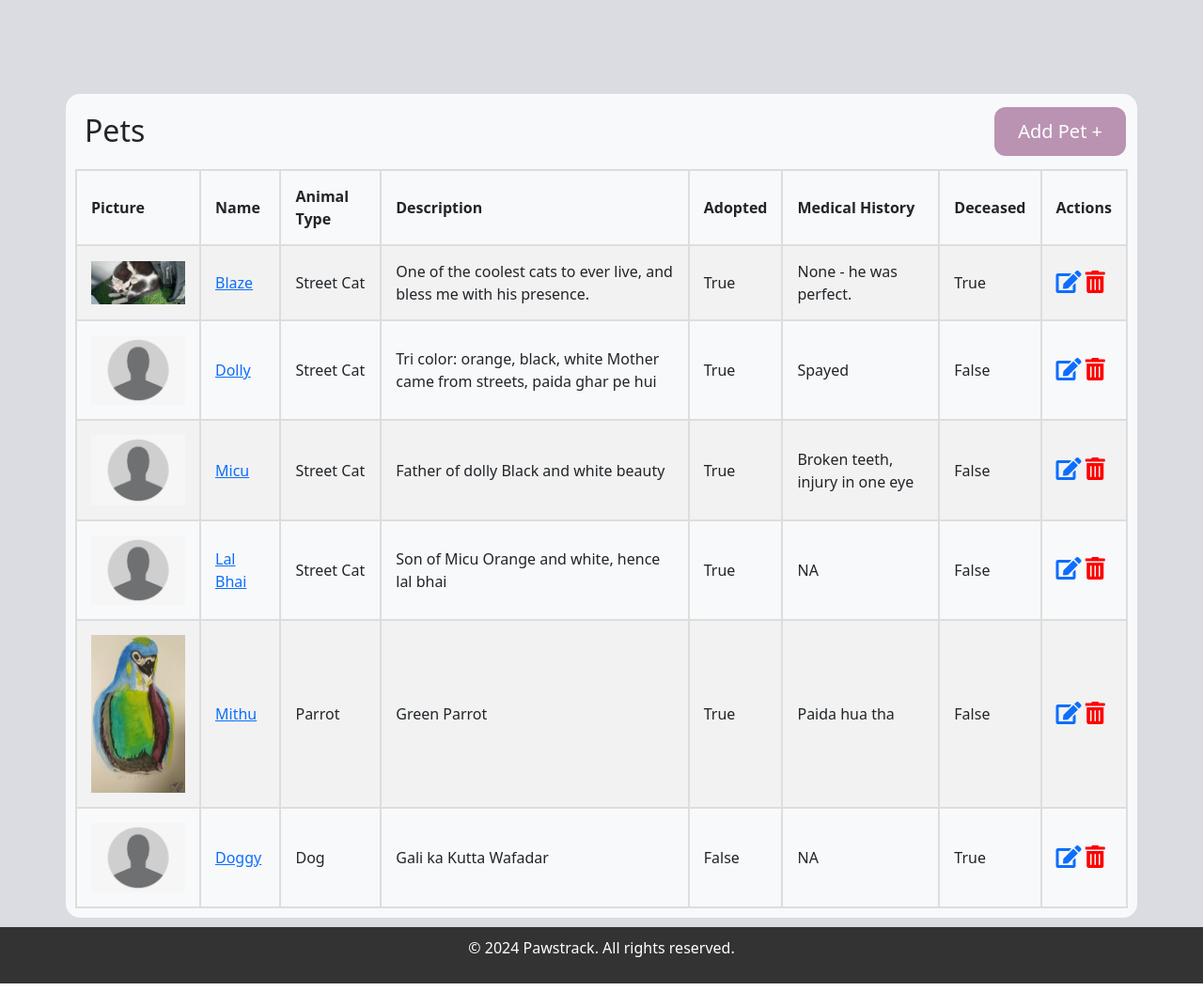
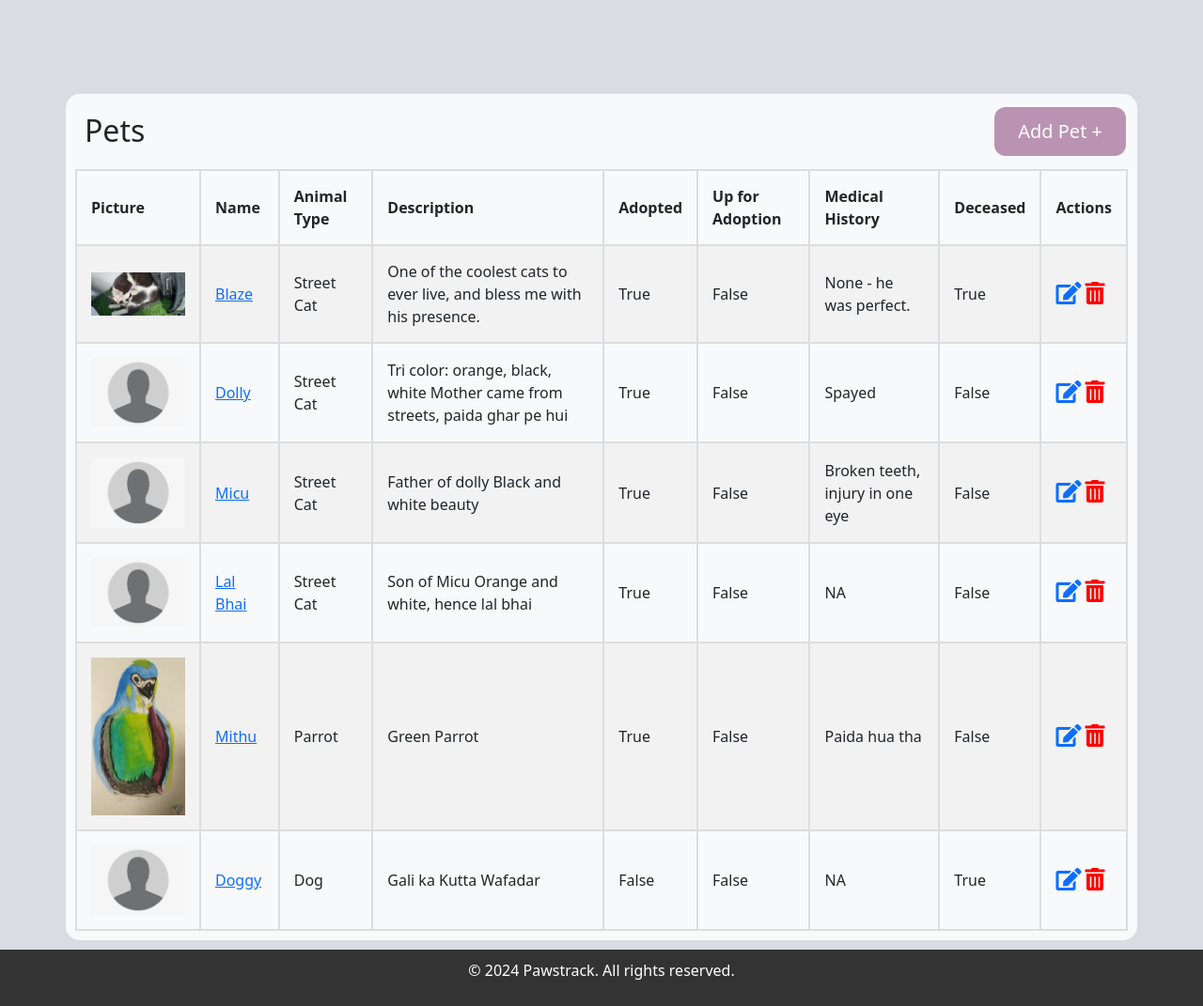
Before and after one commit to AliMuhammadAsad/pawstrack, a Django app: page /pets/ in a window 1280 px wide. Shown: the part 70-1141 px from the top of the page at 94% size. Before the commit the page ends 1117 px from the top, so only its background shows below. Run offline with Django 4.2, Linux system fonts and the light colour scheme; data comes from the database, SQL or seed files in the repository; both versions use the stored data as it was after the commit; some libraries are stand-ins or nearby versions.

Commit message:
Pet - CRUD Admin Done - User view left

```diff
--- a/paws/accounts/models.py
+++ b/paws/accounts/models.py
@@ -35,6 +35,7 @@ class Pet(models.Model):
 	animal_type = models.CharField(max_length=200)
 	description = models.TextField()
 	adopted = models.BooleanField(default=False)
+	up_for_adoption = models.BooleanField(default=False)
 	adoption_history = models.TextField(default='Never Adopted')
 	medical_history = models.TextField(default='No Medical History')
 	treatment_history = models.TextField(default='No Treatment History')
--- a/paws/accounts/templates/accounts/pet_list.html
+++ b/paws/accounts/templates/accounts/pet_list.html
@@ -86,6 +86,7 @@ table tr:nth-child(even) {
                 <th>Animal Type</th>
                 <th>Description</th>
                 <th>Adopted</th>
+                <th>Up for Adoption</th>
                 <th>Medical History</th>
                 <th>Deceased</th>
                 <th>Actions</th>
@@ -97,6 +98,7 @@ table tr:nth-child(even) {
                 <td>{{ pet.animal_type }}</td>
                 <td>{{ pet.description }}</td>
                 <td>{{ pet.adopted }}</td>
+                <td>{{ pet.up_for_adoption }}</td>
                 <td>{{ pet.medical_history }}</td>
                 <td>{{ pet.deceased }}</td>
                 <td style="align-items: center;">
```
Also changed, not shown: paws/accounts/migrations/0010_pet_up_for_adoption.py (added), paws/db.sqlite3.
